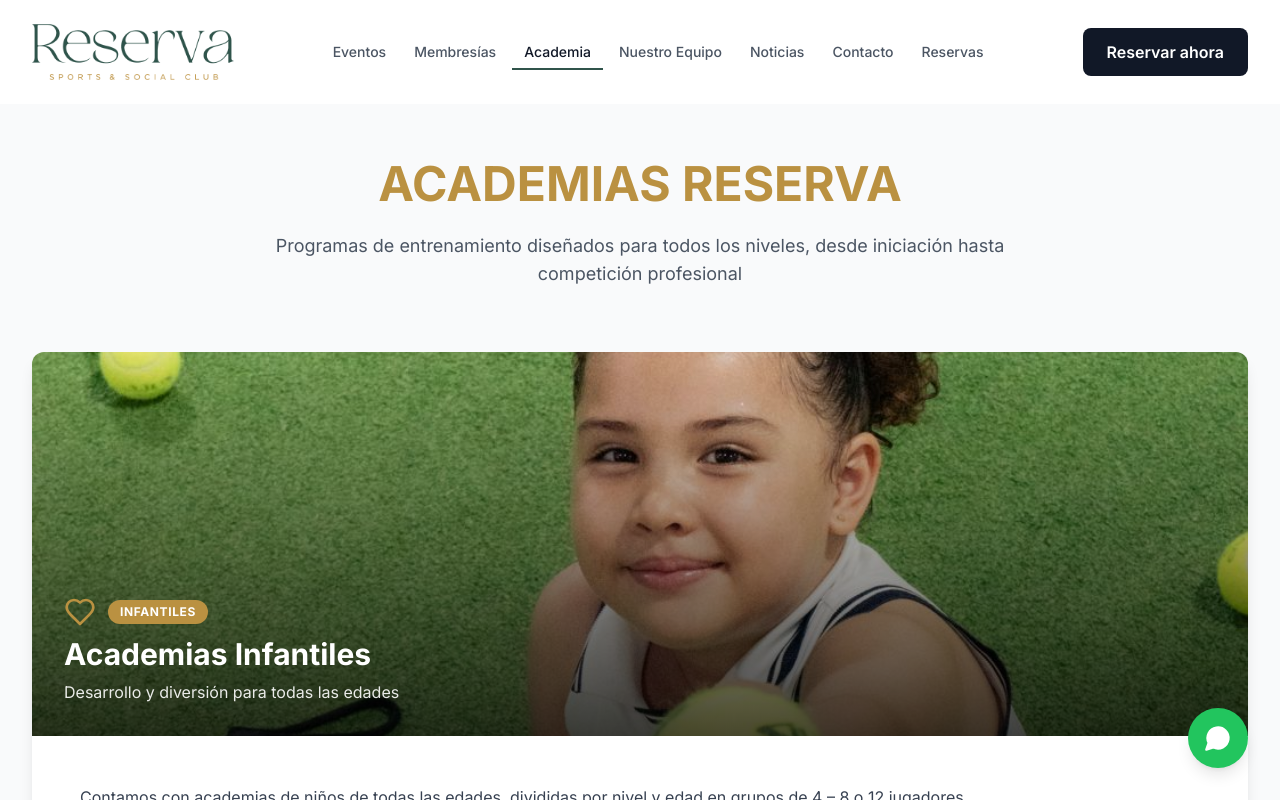
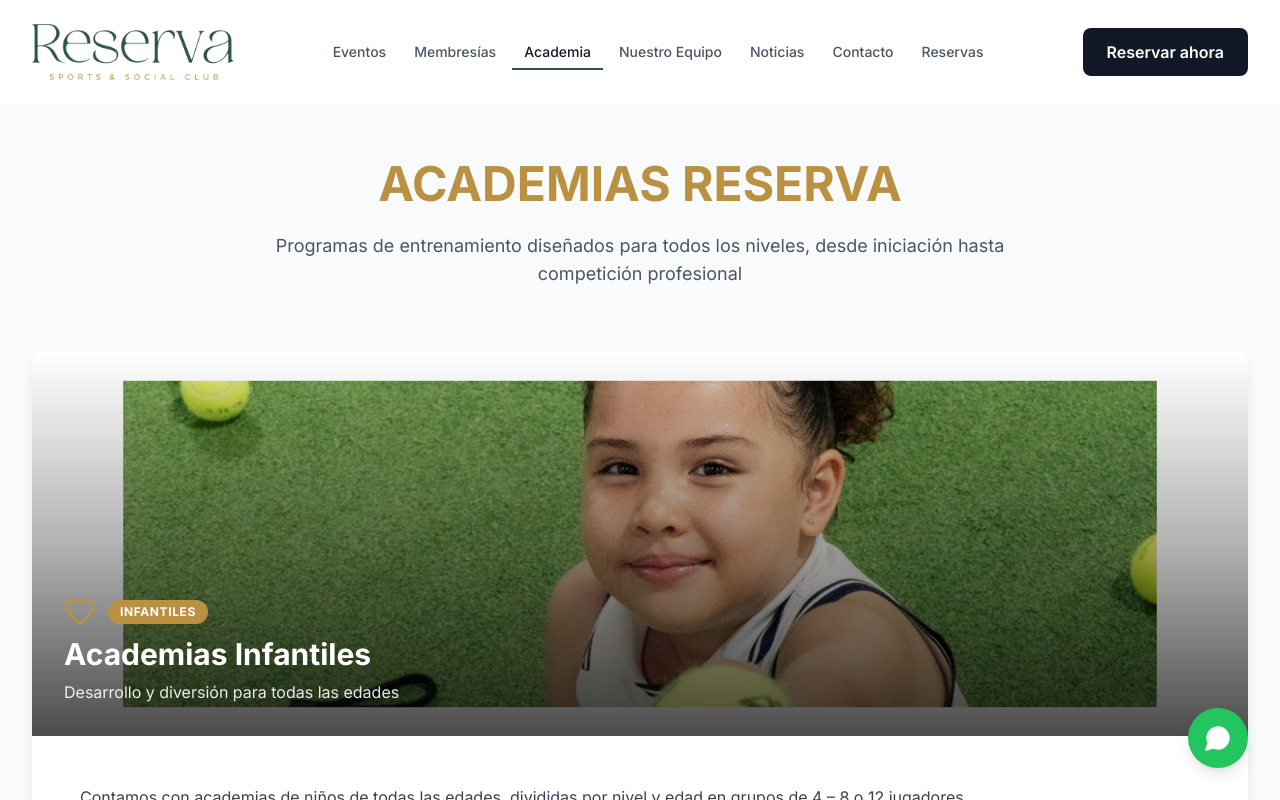
Before and after one commit to manupor/reserva-club, a React (Vite) app: page / in a window 1280 px wide. Both pictures are taken after a click on the button "Academia". Shown: the top 800 px of the page. Built offline with nearby package versions, Linux system fonts and the light colour scheme.

Commit message:
Aplicar zoom out a imagen de Academias Infantiles para mejor visualización

```diff
--- a/src/components/Academia.jsx
+++ b/src/components/Academia.jsx
@@ -180,7 +180,9 @@ const Academia = () => {
                     alt={academia.title}
                     className="w-full h-full object-cover transition-transform duration-700 group-hover:scale-110"
                     style={{
-                      objectPosition: academia.id === 'competicion' ? 'center 35%' : 'center 30%'
+                      objectPosition: academia.id === 'competicion' ? 'center 35%' : 'center 30%',
+                      transform: academia.id === 'infantiles' ? 'scale(0.85)' : 'scale(1)',
+                      transformOrigin: 'center'
                     }}
                   />
                   <div className="absolute inset-0 bg-gradient-to-t from-black/70 via-black/30 to-transparent" />
```
